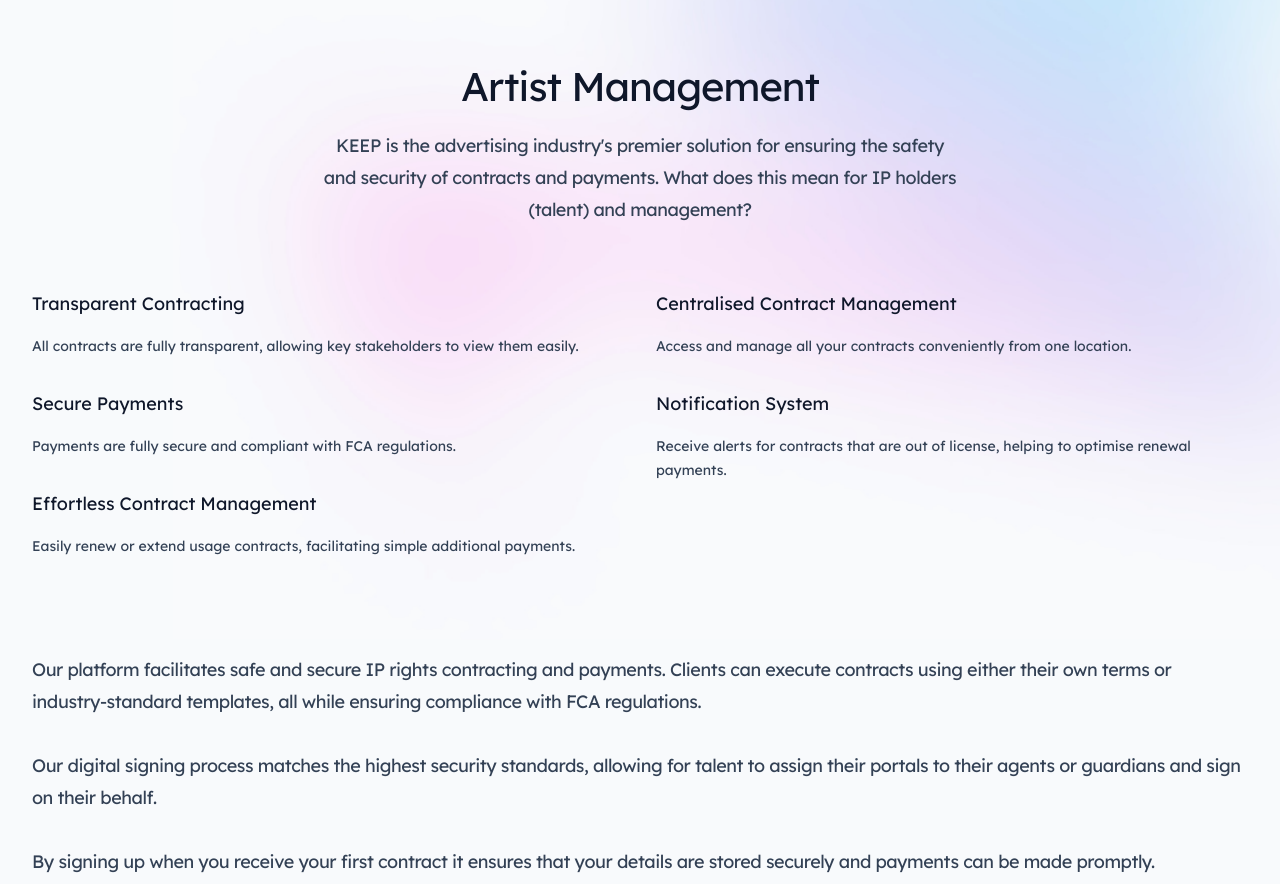
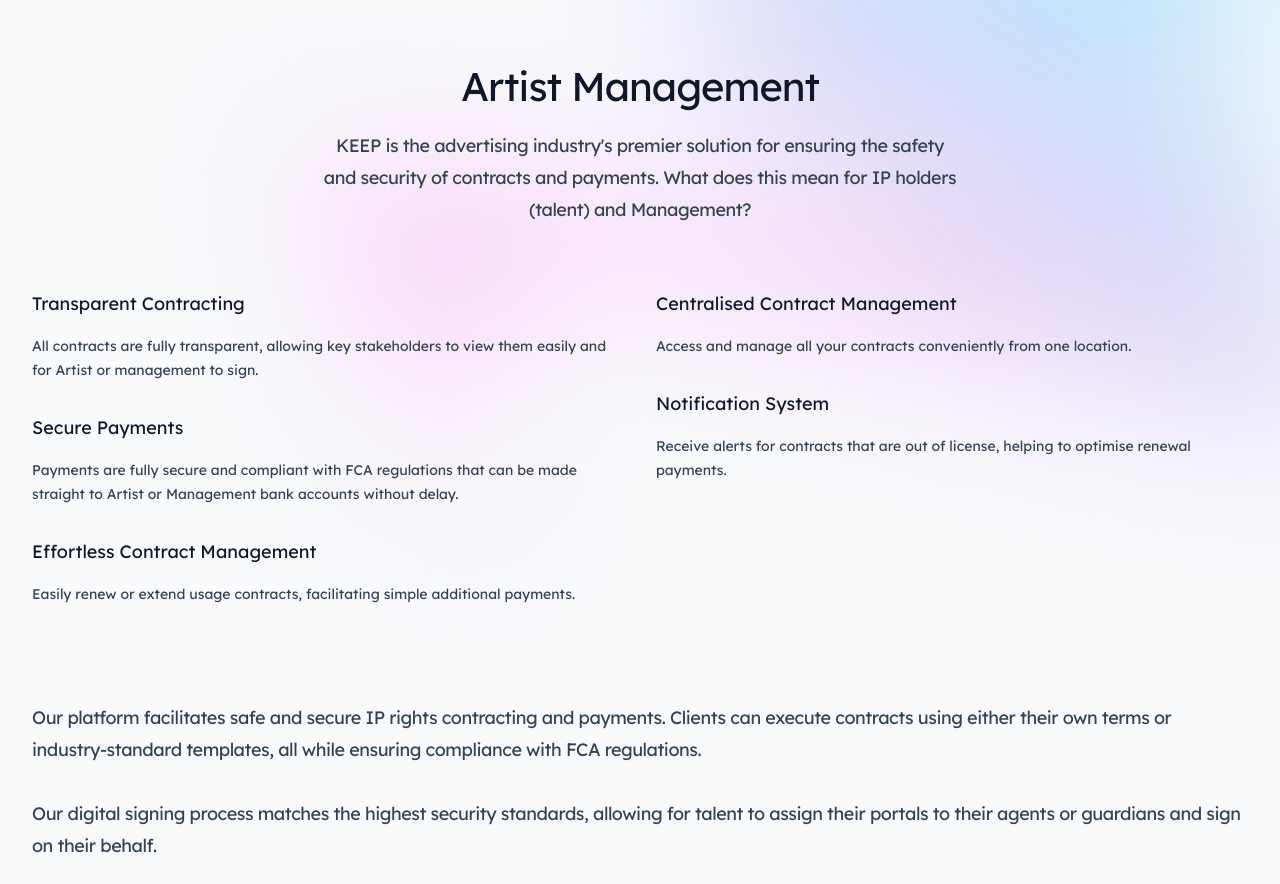
Before and after one commit to KEEP-Legals/keep-marketing-site, a Next.js app: page / in a window 1280 px wide. Shown: the part 5640-6524 px from the top of the page. Built offline with nearby package versions, Linux system fonts and the light colour scheme.

Commit message:
copy changes from Adam

```diff
--- a/src/components/TalentContracts.jsx
+++ b/src/components/TalentContracts.jsx
@@ -7,11 +7,11 @@
   [
     {
       title: 'Transparent Contracting',
-      body: 'All contracts are fully transparent, allowing key stakeholders to view them easily.',
+      body: 'All contracts are fully transparent, allowing key stakeholders to view them easily and for Artist or management to sign.',
     },
     {
       title: 'Secure Payments',
-      body: 'Payments are fully secure and compliant with FCA regulations.',
+      body: 'Payments are fully secure and compliant with FCA regulations that can be made straight to Artist or Management bank accounts without delay.',
     },
     {
       title: 'Effortless Contract Management',
@@ -57,7 +57,7 @@
           <p className="mt-4 text-lg tracking-tight text-slate-700">
             KEEP is the advertising industry&apos;s premier solution for
             ensuring the safety and security of contracts and payments. What
-            does this mean for IP holders (talent) and management?
+            does this mean for IP holders (talent) and Management?
           </p>
         </div>
         <ul
```
